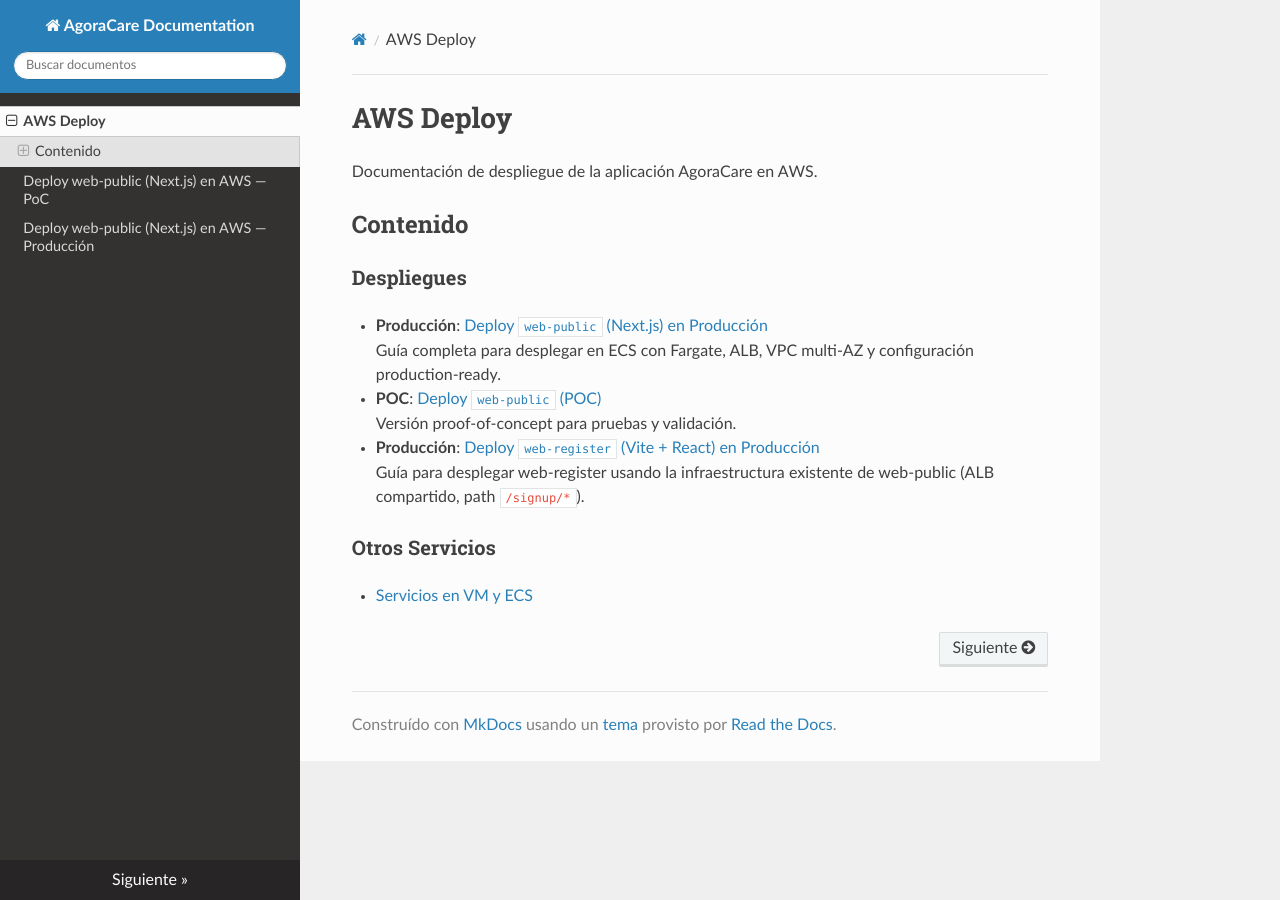
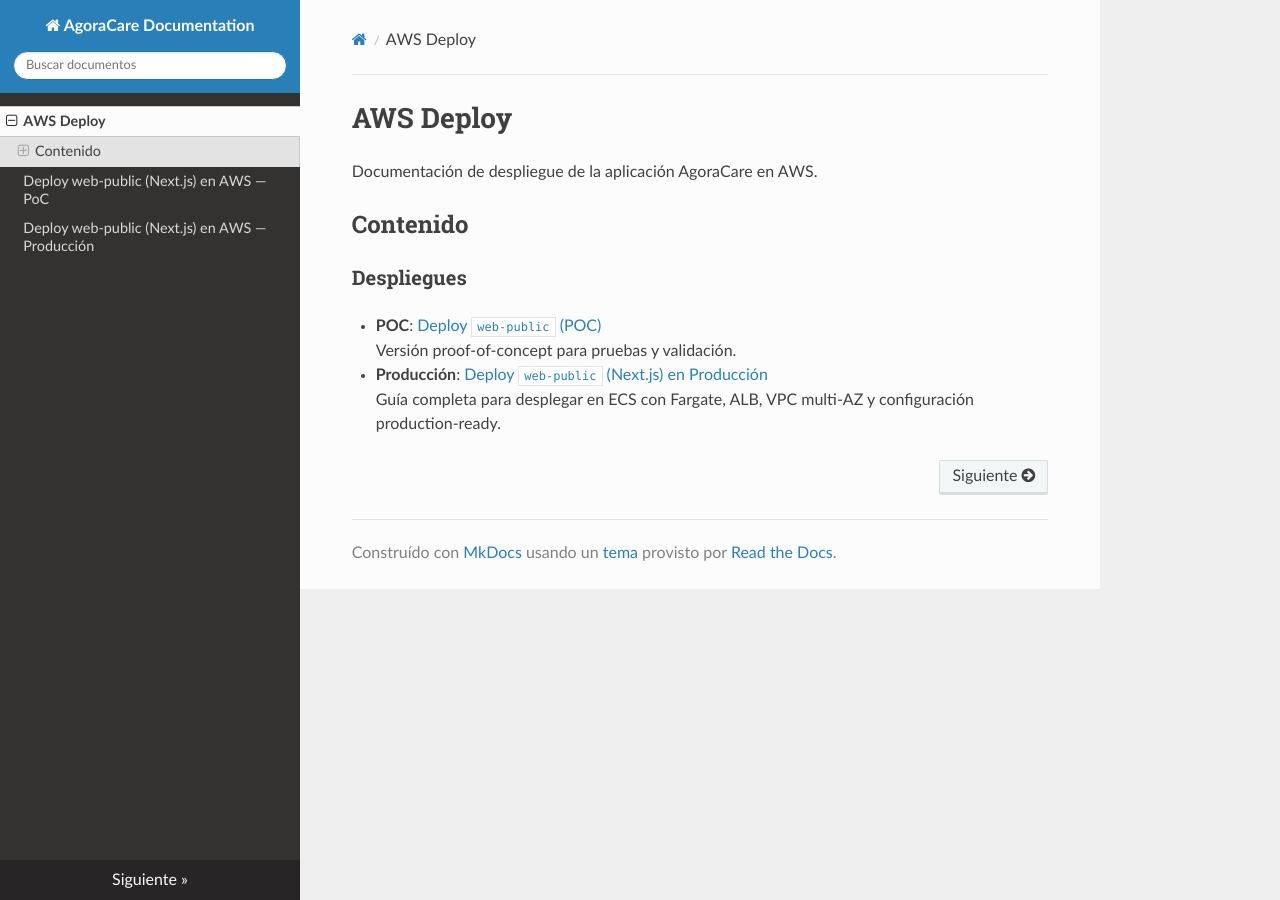
Before and after one commit to adrian-medspazio/adrian-medspazio.github.io, an MkDocs documentation site: the page built from docs/index.md, in a window 1280 px wide. Built offline with MkDocs 1.6.1, drawn with Linux system fonts in a browser that asks for light colours; nearby versions of some CDN libraries.

```diff
--- a/docs/index.md
+++ b/docs/index.md
@@ -6,15 +6,8 @@ Documentación de despliegue de la aplicación AgoraCare en AWS.
 
 ### Despliegues
 
-- **Producción**: [Deploy `web-public` (Next.js) en Producción](deploy-web-public-production.md)
-  Guía completa para desplegar en ECS con Fargate, ALB, VPC multi-AZ y configuración production-ready.
-
 - **POC**: [Deploy `web-public` (POC)](deploy-web-public-poc.md)
   Versión proof-of-concept para pruebas y validación.
 
-- **Producción**: [Deploy `web-register` (Vite + React) en Producción](deploy-web-register-production.md)
-  Guía para desplegar web-register usando la infraestructura existente de web-public (ALB compartido, path `/signup/*`).
-
-### Otros Servicios
-
-- [Servicios en VM y ECS](servicios_VM-ECS.md)
+- **Producción**: [Deploy `web-public` (Next.js) en Producción](deploy-web-public-production.md)
+  Guía completa para desplegar en ECS con Fargate, ALB, VPC multi-AZ y configuración production-ready.
--- a/mkdocs.yml
+++ b/mkdocs.yml
@@ -1,7 +1,6 @@
 site_name: AgoraCare Documentation
 site_description: Documentación técnica de AgoraCare
 site_author: Adrian
-site_url: https://adrian-medspazio.github.io/agoracareDocs/
 
 theme:
   name: readthedocs
```
